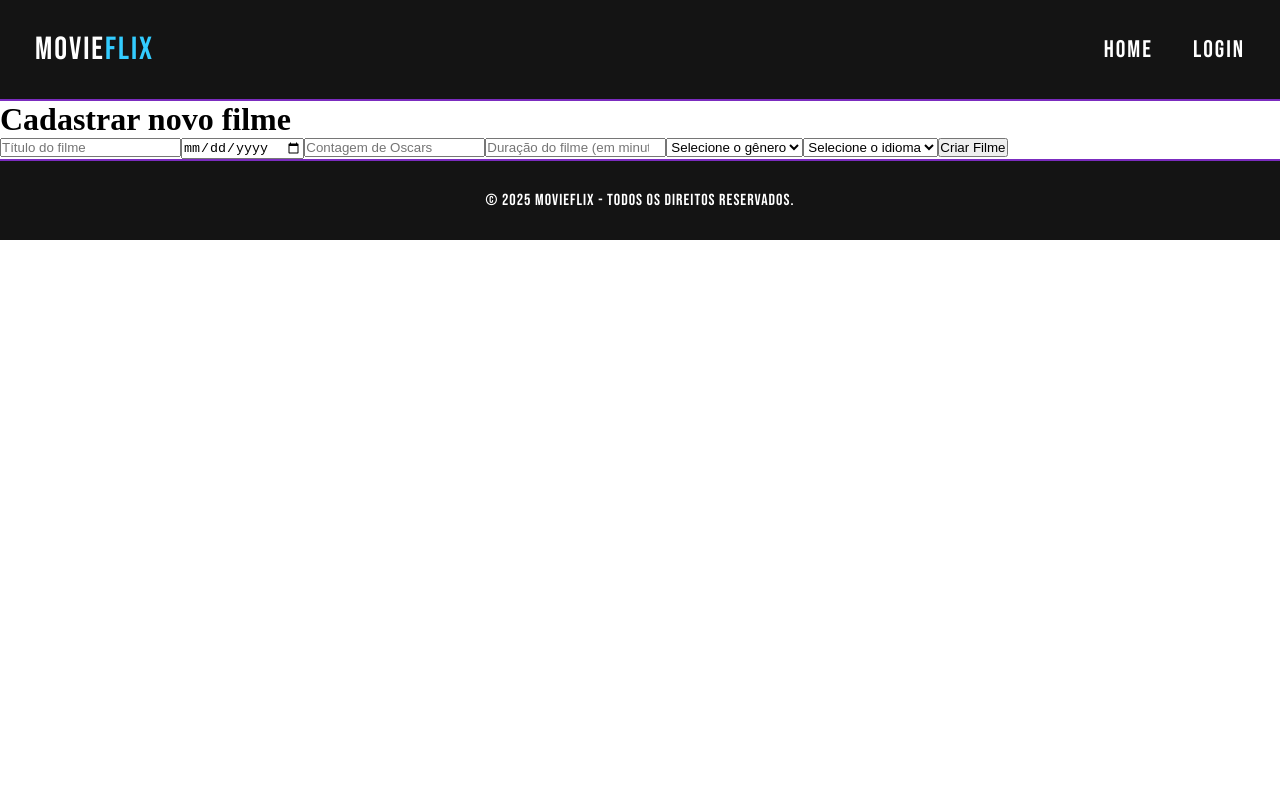
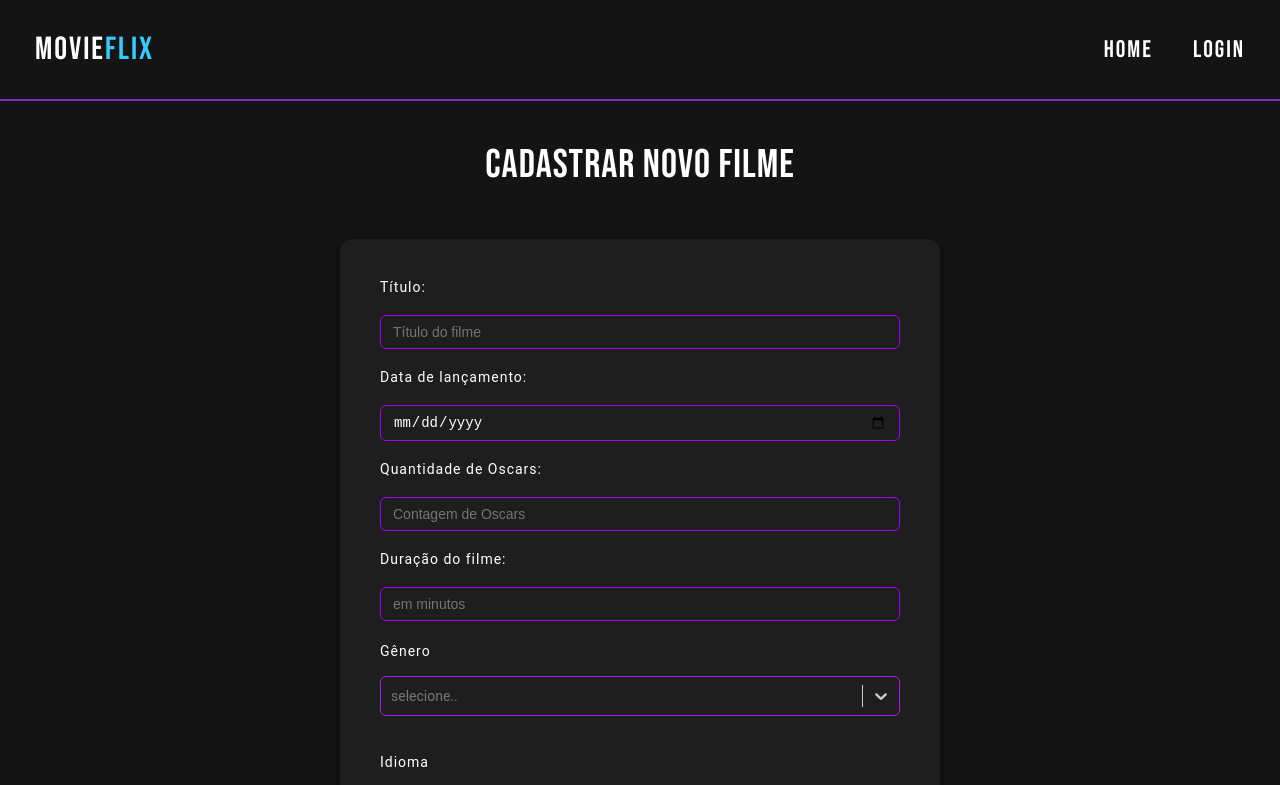
Before and after one commit to mandiilorenzo/project-movieflix-fe, a React (Vite) app: page /createMovie in a window 1280 px wide. Shown: the top 785 px of the page. Built offline with nearby package versions, Linux system fonts and the light colour scheme.

Commit message:
lógica e estilização do create movie

```diff
--- a/package.json
+++ b/package.json
@@ -17,6 +17,7 @@
     "react-dom": "^19.0.0",
     "react-hook-form": "^7.56.2",
     "react-router-dom": "^7.5.2",
+    "react-select": "^5.10.1",
     "styled-components": "^6.1.17",
     "sweetalert2": "^11.21.0"
   },
--- a/src/pages/createMovie/index.tsx
+++ b/src/pages/createMovie/index.tsx
@@ -1,6 +1,8 @@
-import { useForm } from 'react-hook-form';
+import { useForm, Controller } from 'react-hook-form';
 import { createMovie } from '../../services/api';
-
+import Select, { GroupBase } from 'react-select';
+import { getCustomSelectStyles } from './styleSelect';
+import * as S from './style';
 
 interface formData {
     id: number,
@@ -20,8 +22,32 @@ interface formData {
     }
 }
 
+export type Option = {
+    value: number;
+    label: string;
+};
+
+
+const languageOptions: Option[] = [
+    { value: 1, label: 'Português' },
+    { value: 2, label: 'Inglês' },
+    { value: 3, label: 'Espanhol' },
+    { value: 4, label: 'Francês' },
+    { value: 5, label: 'Japonês' }
+];
+
+const genreOptions: Option[] = [
+    { value: 1, label: 'Ação' },
+    { value: 2, label: 'Suspense' },
+    { value: 3, label: 'Aventura' },
+    { value: 4, label: 'Terror' },
+    { value: 5, label: 'Animação' },
+    { value: 6, label: 'Comédia' },
+    { value: 7, label: 'Romance' }
+];
+
 export const CreateMovie = () => {
-    const { register, handleSubmit, formState: { errors } } = useForm<formData>();
+    const { register, handleSubmit, control, formState: { errors, touchedFields } } = useForm<formData>();
 
     const onSubmit = async (data: formData) => {
         try {
@@ -32,62 +58,96 @@ export const CreateMovie = () => {
         }
     };
 
+    const isValidField = (name: keyof formData) => {
+        return touchedFields[name] && !errors[name];
+    };
+
     return (
-        <main>
+        <S.Main>
             <h1>Cadastrar novo filme</h1>
-            <form onSubmit={handleSubmit(onSubmit)}>
-                <input
+            <S.Form onSubmit={handleSubmit(onSubmit)}>
+                <S.Label htmlFor="title">Título:</S.Label>
+                <S.Input
                     type="text"
                     placeholder="Título do filme"
-                    {...register("title", { required: "Título é obrigatório" })}
+                    $isValid={isValidField("title")}
+                    {...register("title", { required: "Campo obrigatório" })}
                 />
-                {errors.title && <span>{errors.title.message}</span>}
+                {errors.title && <S.ErrorMessage>{errors.title.message || '\u00A0'}</S.ErrorMessage>}
 
-                <input
+                <S.Label htmlFor="release_date">Data de lançamento:</S.Label>
+                <S.Input
                     type="date"
                     placeholder="Data de lançamento"
-                    {...register("release_date", { required: "Data é obrigatória" })}
+                    $isValid={isValidField("release_date")}
+                    {...register("release_date", { required: "Campo obrigatório" })}
                 />
-                {errors.release_date && <span>{errors.release_date.message}</span>}
+                {errors.title && <S.ErrorMessage>{errors.title.message || '\u00A0'}</S.ErrorMessage>}
 
-                <input
+                <S.Label htmlFor="oscar_count">Quantidade de Oscars:</S.Label>
+                <S.Input
                     type="number"
                     placeholder="Contagem de Oscars"
-                    {...register("oscar_count", { required: "Campo obrigatório" })}
+                    $isValid={isValidField("oscar_count")}
+                    {...register("oscar_count", { required: "Campo obrigatório", valueAsNumber: true })}
                 />
-                {errors.oscar_count && <span>{errors.oscar_count.message}</span>}
+                {errors.oscar_count && <S.ErrorMessage>{errors.oscar_count.message || '\u00A0'}</S.ErrorMessage>}
 
-                <input
+                <S.Label htmlFor="duration">Duração do filme:</S.Label>
+                <S.Input
                     type="number"
-                    placeholder="Duração do filme (em minutos)"
-                    {...register("duration", { required: "Campo obrigatório" })}
+                    placeholder="em minutos"
+                    $isValid={isValidField("duration")}
+                    {...register("duration", { required: "Campo obrigatório", valueAsNumber: true })}
                 />
-                {errors.duration && <span>{errors.duration.message}</span>}
+                {errors.duration && <S.ErrorMessage>{errors.duration.message || '\u00A0'}</S.ErrorMessage>}
 
-                <select {...register("genre_id", { required: "Gênero obrigatório" })}>
-                    <option value="">Selecione o gênero</option>
-                    <option value="1">Ação</option>
-                    <option value="2">Suspense</option>
-                    <option value="3">Aventura</option>
-                    <option value="4">Terror</option>
-                    <option value="5">Animação</option>
-                    <option value="6">Romance</option>
-                    <option value="7">Comédia</option>
-                </select>
-                {errors.genre_id && <span>{errors.genre_id.message}</span>}
+                <div>
+                    <S.Label>Gênero</S.Label>
+                    <Controller
+                        name="genre_id"
+                        control={control}
+                        rules={{ required: true }}
+                        render={({ field }) => (
+                            <Select<Option, false, GroupBase<Option>>
+                                options={genreOptions}
+                                placeholder="selecione.."
+                                value={genreOptions.find(option => option.value === field.value) || null}
+                                onChange={(option) => {
+                                    field.onChange(option?.value);
+                                    field.onBlur(); // Isso marca como "tocado"
+                                }}
+                                styles={getCustomSelectStyles(!!isValidField("genre_id"))}
+                            />
+                        )}
+                    />
+                    {errors.genre_id && <S.ErrorMessage>Campo obrigatório</S.ErrorMessage>}
+                </div>
 
-                <select {...register("language_id", { required: "Idioma obrigatório" })}>
-                    <option value="">Selecione o idioma</option>
-                    <option value="1">Português</option>
-                    <option value="2">Inglês</option>
-                    <option value="3">Espanhol</option>
-                    <option value="4">Francês</option>
-                    <option value="5">Japonês</option>
-                </select>
-                {errors.language_id && <span>{errors.language_id.message}</span>}
+                <div>
+                    <S.Label>Idioma</S.Label>
+                    <Controller
+                        name="language_id"
+                        control={control}
+                        rules={{ required: true }}
+                        render={({ field }) => (
+                            <Select<Option, false, GroupBase<Option>>
+                                options={languageOptions}
+                                placeholder="selecione.."
+                                value={languageOptions.find(option => option.value === field.value) || null}
+                                onChange={(option) => {
+                                    field.onChange(option?.value);
+                                    field.onBlur();
+                                }}
+                                styles={getCustomSelectStyles(!!isValidField("language_id"))}
+                            />
+                        )}
+                    />
+                    {errors.language_id && <S.ErrorMessage>Campo obrigatório</S.ErrorMessage>}
+                </div>
 
-                <button type="submit">Criar Filme</button>
-            </form>
-        </main>
+                <S.Button type="submit">Criar Filme</S.Button>
+            </S.Form>
+        </S.Main>
     );
 };
--- a/src/pages/createMovie/style.tsx
+++ b/src/pages/createMovie/style.tsx
@@ -1,4 +1,8 @@
 import styled from "styled-components";
+
+interface InputProps {
+    $isValid?: boolean;
+}
 
 export const Main = styled.div`
     background-color: #141414;
@@ -6,8 +10,20 @@ export const Main = styled.div`
     height: 100vh;
     display: flex;
     align-items: center;
-    justify-content: center;
-    gap: 50px;
+    flex-direction: column;
+    justify-content: flex-start;
+    font-family: "Roboto", sans-serif;
+
+    h1 {
+        color:#ffffff;
+        text-align: center;
+        margin-top: 40px;
+        margin-bottom: 20px;
+        letter-spacing: 1px;
+        font-size: 40px;
+        font-weight: 400;
+        font-family: "Bebas Neue", sans-serif;
+    }
 `
 
 export const Form = styled.form`
@@ -20,9 +36,8 @@ export const Form = styled.form`
     margin-top: 30px;
     justify-content: center;
     gap: 20px;
-    width: 100%;
-    max-width: 500px;
-    height: 500px;
+    width: 600px;
+    height: 780px;
 
     h1 {
         color: #ffffff;
@@ -34,9 +49,9 @@ export const Form = styled.form`
         }
 `
 
-export const Input = styled.input`
+export const Input = styled.input<InputProps>`
     background-color: #1e1e1e;
-    border: 1px solid #a100ff;
+    border: 1px solid ${({ $isValid }) => ($isValid ? "#00ff88" : "#a100ff")};
     color: #ffffff;
     padding: 8px 12px;
     width: 100%;
@@ -45,6 +60,33 @@ export const Input = styled.input`
     font-size: 14px;
     cursor: pointer;
     transition: 0.3s ease-in-out;
+
+    &:hover {
+        box-shadow: 0 0 10px rgba(161, 0, 255, 0.4);
+        transform: translateY(-2px)
+        }
+
+    &:focus {
+        outline: none;
+        border: 1px solid ${({ $isValid }) => ($isValid ? "#00ff88" : "#a100ff")};
+        box-shadow: 0 0 10px
+        ${({ $isValid }) =>
+        $isValid ? "rgba(0, 255, 136, 0.4)" : "rgba(161, 0, 255, 0.4)"};
+        transform: translateY(-2px);
+    }
+`
+
+export const Select = styled.select`
+    background-color: #1e1e1e;
+    border: 1px solid #a100ff;
+    color: #ffffff;
+    padding: 10px 12px;
+    border-radius: 6px;
+    font-weight: 400;
+    font-size: 14px;
+    cursor: pointer;
+    transition: 0.3s ease-in-out;
+    appearance: none;
 
     &:hover {
         box-shadow: 0 0 10px rgba(161, 0, 255, 0.4);
@@ -67,6 +109,18 @@ export const Label = styled.label`
     font-family: "Roboto", sans-serif;
 `
 
+export const ErrorMessage = styled.span`
+    height: 10px;
+    display: block;
+    color: #ff4d4d;
+    font-size: 14px;
+    font-weight: 700;
+    margin-top: -10px;
+    margin-bottom: 5px;
+    font-family: 'Roboto', sans-serif;
+`
+
+
 export const Button = styled.button`
     background-color: #a100ff;
     border: none;
--- /dev/null
+++ b/src/pages/createMovie/styleSelect.ts
@@ -0,0 +1,60 @@
+import { StylesConfig } from 'react-select';
+import type { Option } from '../createMovie/index';
+
+
+export const getCustomSelectStyles = (isValid: boolean): StylesConfig<Option, false> => ({
+    control: (base, state) => ({
+        ...base,
+        backgroundColor: '#1e1e1e',
+        cursor: 'pointer',
+        border: `1px solid ${isValid ? '#00ff88' : '#a020f0'}`,
+        color: '#fff',
+        borderRadius: '6px',
+        margin: '16px 0',
+        minHeight: '40px',
+        boxShadow: state.isFocused
+            ? '0 0 10px rgba(255, 0, 242, 0.4)'
+            : 'none',
+        transform: state.isFocused ? 'translateY(-2px)' : 'translateY(0)',
+        transition: 'all 0.2s ease-in-out',
+        '&:hover': {
+            boxShadow: '0 0 10px rgba(161, 0, 255, 0.4)',
+            transform: 'translateY(-2px)',
+        },
+    }),
+    menu: (base) => ({
+        ...base,
+        backgroundColor: '#1e1e1e',
+        border: '1px solid #a020f0',
+        zIndex: 9999,
+    }),
+    option: (base, state) => ({
+        ...base,
+        backgroundColor: state.isSelected
+            ? '#ff00f2'
+            : state.isFocused
+                ? '#333'
+                : '#1e1e1e',
+        color: '#fff',
+        cursor: 'pointer',
+        transition: 'all 0.2s ease-in-out',
+        textTransform: 'none'
+    }),
+    singleValue: (base) => ({
+        ...base,
+        color: '#fff',
+        textTransform: 'none'
+    }),
+    placeholder: (base) => ({
+        ...base,
+        color: '#777',
+        fontSize: '14px',
+        fontWeight: '400',
+        textTransform: 'none'
+    }),
+    input: (base) => ({
+        ...base,
+        color: '#fff',
+        textTransform: 'none'
+    }),
+});
--- a/src/pages/home/style.tsx
+++ b/src/pages/home/style.tsx
@@ -4,8 +4,8 @@ export const Main = styled.main`
     height: 100vh;
     margin: auto;
     background-color: #141414;
-    font-family: 'Roboto', sans-serif;
-    padding-bpottom: 30px;
+    font-family: "Bebas Neue", sans-serif;
+    padding-bottom: 30px;
 
     h1 {
         color:#ffffff;
--- a/src/services/api.ts
+++ b/src/services/api.ts
@@ -82,8 +82,10 @@ export const createMovie = async (data: Movie) => {
         },
         body: JSON.stringify(data)
     });
+    const responseBody = await response.json().catch(() => null);
     if (!response.ok) {
-        throw new Error("Erro ao criar filme");
+        console.error("Erro ao criar filme:", response.status, responseBody);
+        throw new Error(responseBody?.message || "Erro ao criar filme");
     }
     Swal.fire({
         title: "Pronto!",
```
Also changed, not shown: src/styles/GlobalStyle.tsx (+13 -0 lines), 1 other file (tests, documents, lock files or other folders).
